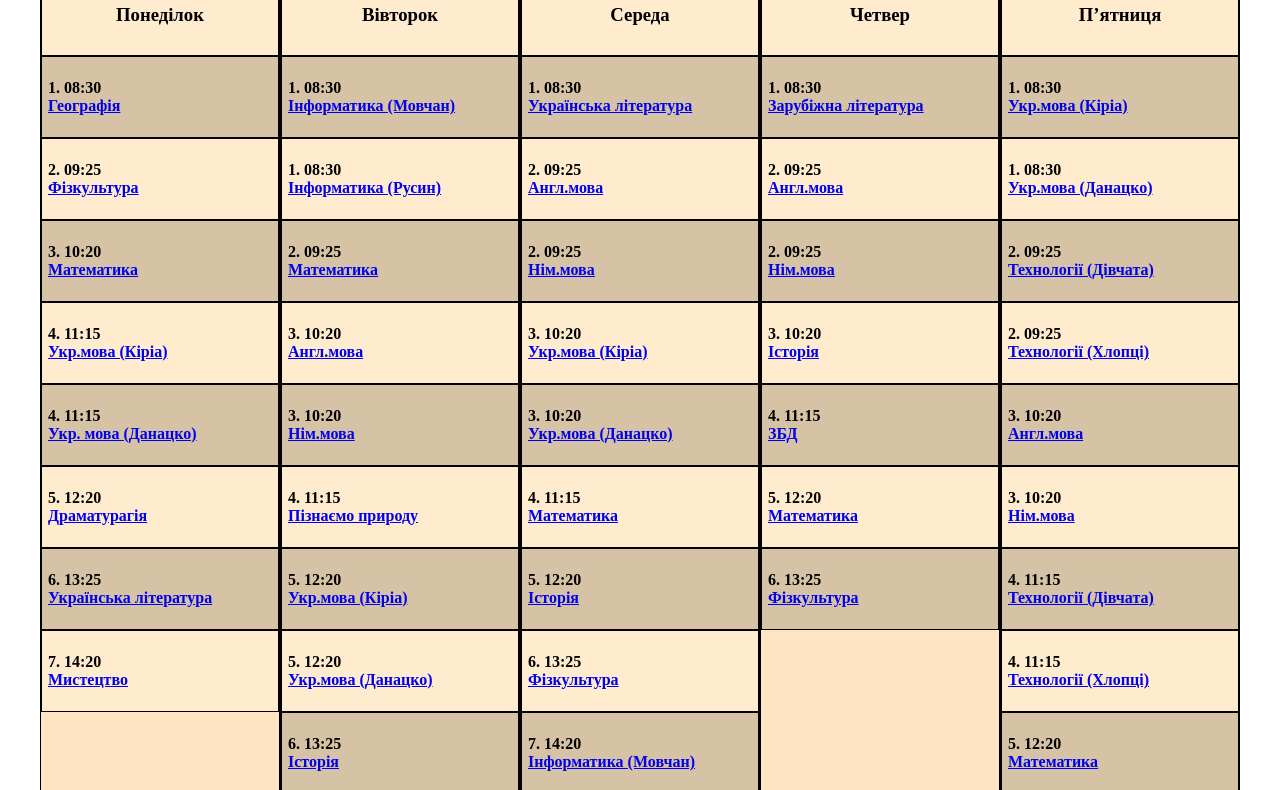
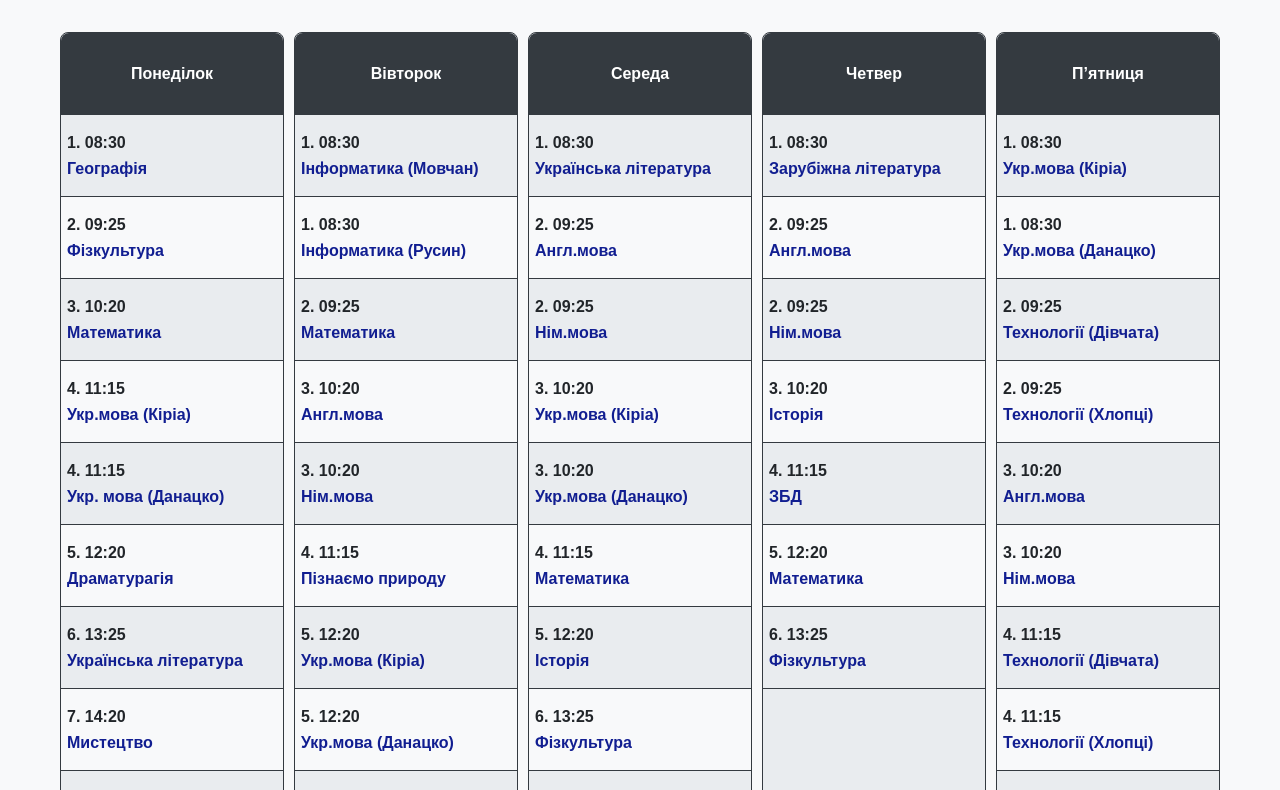
Before and after one commit to vasia-movchan/lesson_schedule, a plain HTML site: page index.html in a window 1280 px wide. Shown: the part 79-869 px from the top of the page. Drawn offline with Linux system fonts and the light colour scheme; a web font is replaced by a local one.

Commit message:
change styles

```diff
--- a/index.html
+++ b/index.html
@@ -20,7 +20,7 @@
       <!-- ПОНЕДІЛОК -->
       <div class="column">
         <div class="row heading">
-          <h3>Понеділок</h3>
+          Понеділок
         </div>
 
         <div class="row">
@@ -74,7 +74,7 @@
       <!-- ВІВТОРОК -->
       <div class="column">
         <div class="row heading">
-          <h3>Вівторок</h3>
+          Вівторок
         </div>
 
         <div class="row">
@@ -147,7 +147,7 @@
       <!-- СЕРЕДА -->
       <div class="column">
         <div class="row heading">
-          <h3>Середа</h3>
+          Середа
         </div>
 
         <div class="row">
@@ -222,7 +222,7 @@
       <!-- ЧЕТВЕР -->
       <div class="column">
         <div class="row heading">
-          <h3>Четвер</h3>
+          Четвер
         </div>
 
         <div class="row">
@@ -274,7 +274,7 @@
       <!-- П’ЯТНИЦЯ -->
       <div class="column">
         <div class="row heading">
-          <h3>П’ятниця</h3>
+          П’ятниця
         </div>
 
         <div class="row">
--- a/styles.css
+++ b/styles.css
@@ -2,47 +2,58 @@
 
 :root {
   --font: "Arsenal SC";
+  --primary-bg: #f8f9fa;
+  --secondary-bg: #e9ecef;
+  --border-color: #343a40;
+  --text-color: #212529;
+  --link-color: #111e91;
 }
 
 * {
   margin: 0;
   padding: 0;
+  box-sizing: border-box;
+}
+
+body {
+  font-family: var(--font), sans-serif;
+  background-color: var(--primary-bg);
+  color: var(--text-color);
+  line-height: 1.6;
 }
 
 h3 {
-  padding: 10px 0 10px 0;
+  padding: 10px 0;
 }
 
 .title {
   text-align: center;
-  font-family: var(--font);
   font-size: 2rem;
+  margin-top: 20px;
 }
 
 .container {
   display: flex;
   justify-content: space-between;
   max-width: 1200px;
-  margin: 0 auto;
+  margin: 20px auto;
   padding: 15px;
-  font-family: "Arsenal SC";
-  font-size: 16px;
 }
 
 .column {
-  background-color: bisque;
+  background-color: var(--secondary-bg);
   width: 100%;
   text-align: center;
-  border: 1px black solid;
+  border: 1px solid var(--border-color);
+  margin: 5px;
+  border-radius: 8px;
 }
 
 .row {
   min-width: 30px;
   min-height: 82px;
-  height: fit-content;
-  box-sizing: border-box;
-  background-color: #ffebcd;
-  border: 1px black solid;
+  background-color: var(--primary-bg);
+  border-bottom: 1px solid var(--border-color);
   padding: 10px 6px;
   text-align: left;
   display: flex;
@@ -52,9 +63,50 @@ h3 {
 }
 
 .row.heading {
+  background-color: var(--border-color);
+  color: #fff;
   text-align: center;
+  font-size: 1rem;
+  padding: 15px 0;
+  border-top-left-radius: 8px;
+  border-top-right-radius: 8px;
 }
 
 .row:nth-child(even) {
-  background-color: #d6c3a6;
+  background-color: var(--secondary-bg);
 }
+
+a {
+  color: var(--link-color);
+  text-decoration: none;
+}
+
+a:hover {
+  text-decoration: underline;
+}
+
+/* Media query for mobile devices */
+@media (max-width: 320px) {
+  .container {
+    flex-direction: column;
+    padding: 10px;
+  }
+
+  .column {
+    margin: 10px 0;
+  }
+
+  .title {
+    font-size: 1.5rem;
+  }
+
+  .row {
+    font-size: 14px;
+    padding: 8px 4px;
+  }
+
+  .row.heading {
+    font-size: 1rem;
+    padding: 10px 0;
+  }
+}
```
